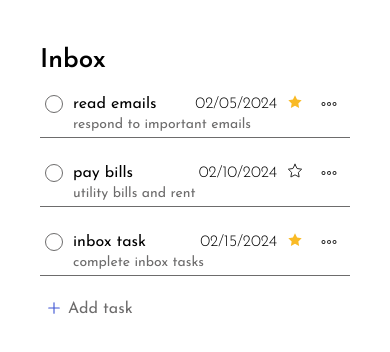
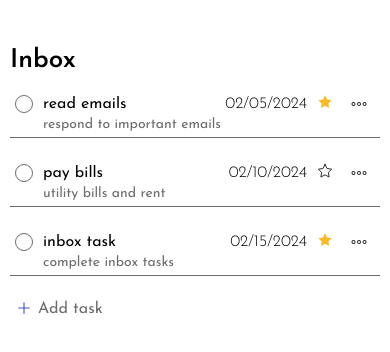
Before and after one commit to rainierXcode/ToDoList, a website built with webpack: page dist/index.html in a window 390 px wide. Both pictures are taken after a click on the icon 30 px from the left and 27 px from the top of the page. Shown: the part 58-410 px from the top of the page. Built offline with nearby package versions, Linux system fonts and the light colour scheme; a web font is replaced by a local one.

Commit message:
adjust article padding for 400px below screen

```diff
--- a/src/css/style.css
+++ b/src/css/style.css
@@ -718,3 +718,13 @@ nav{
     padding-left: 40px;
   }
 }
+
+@media screen and (max-width: 430px) {
+  article{
+    padding: 50px 10px;
+  }
+
+  article.unShow{
+    padding-left: 10px;
+  }
+}
```
Also changed, not shown: dist/main.js.
